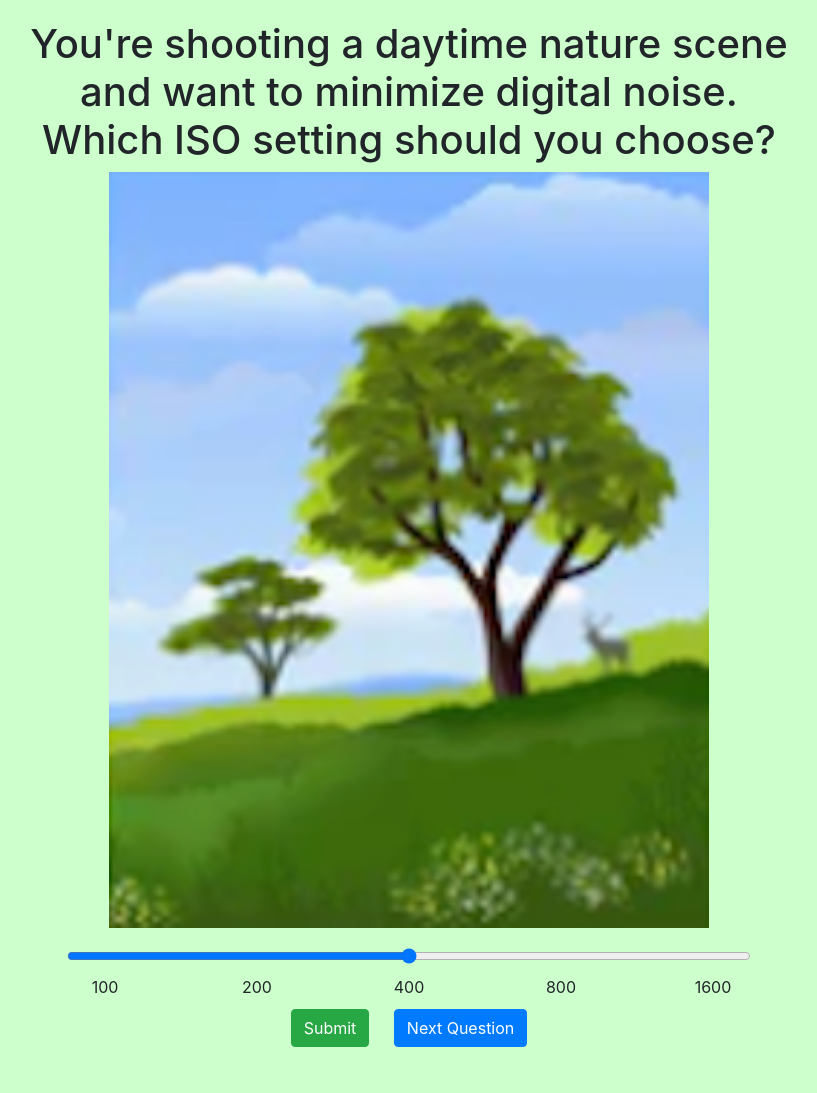
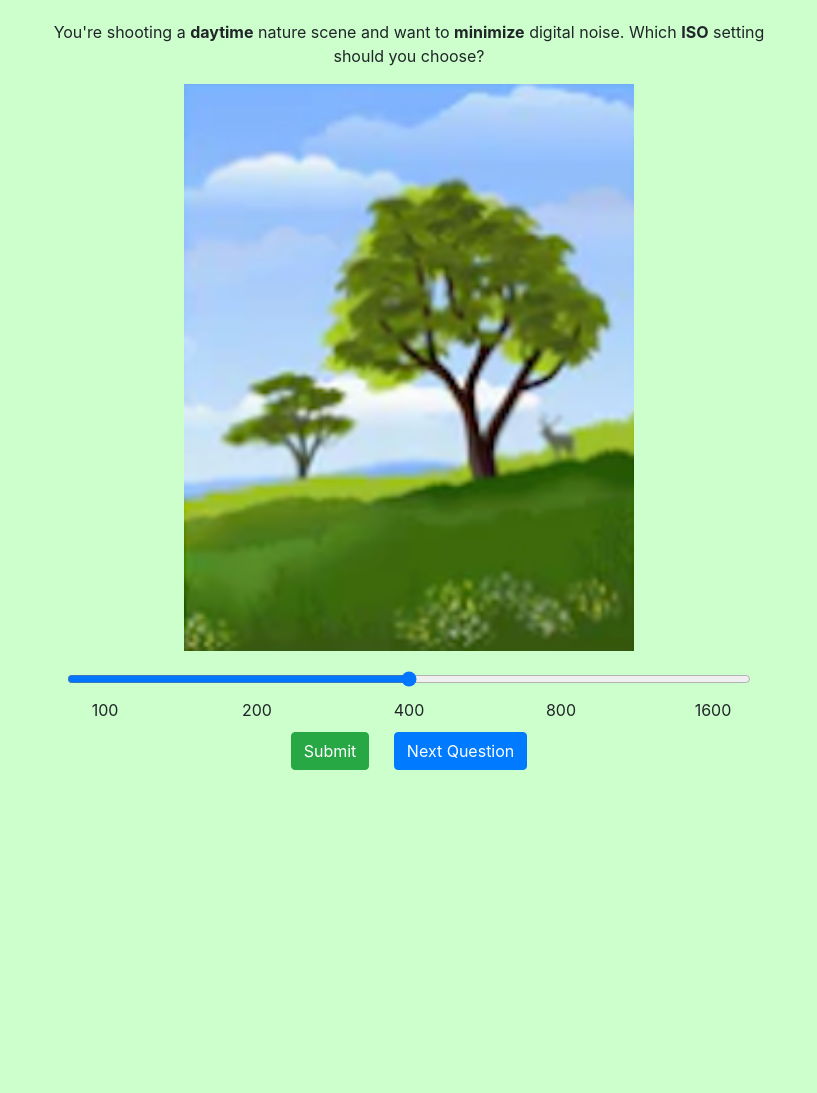
Before and after one commit to YYwang14/UI-Technical-Prototype, a Flask app: page /quiz/iso in a window 1280 px wide. Shown: the part 56-1149 px from the top of the page, without its empty margins (231-1048 px from the left). After the commit the page ends 826 px from the top, so only its background shows below. Run offline with Flask 3, Linux system fonts and the light colour scheme; some libraries are stand-ins or nearby versions.

Commit message:
Update quiz_iso.html

```diff
--- a/templates/quiz_iso.html
+++ b/templates/quiz_iso.html
@@ -5,12 +5,12 @@
 <link rel="stylesheet" href="{{ url_for('static', filename='css/main.css') }}">
 <script src="{{ url_for('static', filename='js/quiz_iso.js') }}"></script>
 <div class="container text-center">
-    <h1>You're shooting a daytime nature scene and want to minimize digital noise. Which ISO setting should you choose?</h1>
+    <p>You're shooting a <strong>daytime</strong> nature scene and want to <strong>minimize</strong> digital noise. Which <strong>ISO</strong> setting should you choose?</p>
     <!-- Image directly below the question -->
-    <img id="isoImage" src="{{ url_for('static', filename='images/Quiz1_100.png') }}" style="width:100%; max-width: 600px;">
+    <img id="isoImage" src="{{ url_for('static', filename='images/Quiz1_100.png') }}" style="width:100%; max-width: 450px;">
     <!-- Slider directly below the image -->
     <div>
-        <input type="range" min="0" max="4" step="1" class="slider" id="isoSlider">
+        <input type="range" min="0" max="4" step="1" class="slider" id="isoSlider" style="width: 90%;">
         <!-- Labels directly below the slider -->
         <div class="slider-labels">
             <span>100</span>
```
